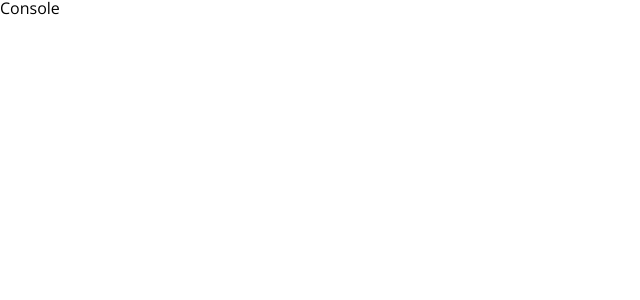
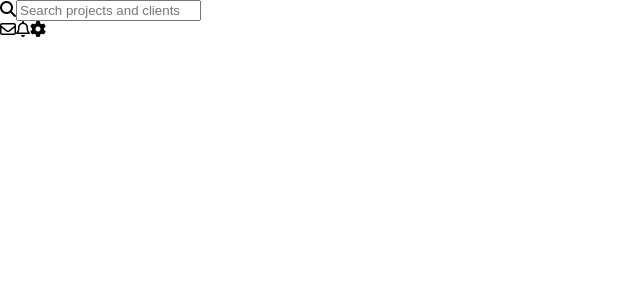
Before and after one commit to aslamm29/Project-Odyssey, a React (Create React App) app: page /console in a window 1280 px wide. Shown: the top 300 px of the page, without its empty margins (0-640 px from the left). Built offline with nearby package versions, Linux system fonts and the light colour scheme.

Commit message:
created the console page

```diff
--- a/src/pages/Console.js
+++ b/src/pages/Console.js
@@ -1,11 +1,27 @@
-import React from 'react'
+import React from "react";
 
 const Console = () => {
-return(
-    <div>
-        Console
-    </div>
-)
-}
+  return (
+    <section id="console">
+      <header>
+        <div className="logo">
+          <div className="logo-img" />
+        </div>
+        <div className="search-bar">
+          <i className="fas fa-search"></i>
+          <input
+            className="search-input"
+            placeholder="Search projects and clients"
+          />
+        </div>
+        <div className="menu-btn">
+          <i className="far fa-envelope"></i>
+          <i className="far fa-bell"></i>
+          <i className="fas fa-cog"></i>
+        </div>
+      </header>
+    </section>
+  );
+};
 
-export default Console
+export default Console;
```
Also changed, not shown: src/css/console.css (added), src/images/consoleLogo.jpg (added).
